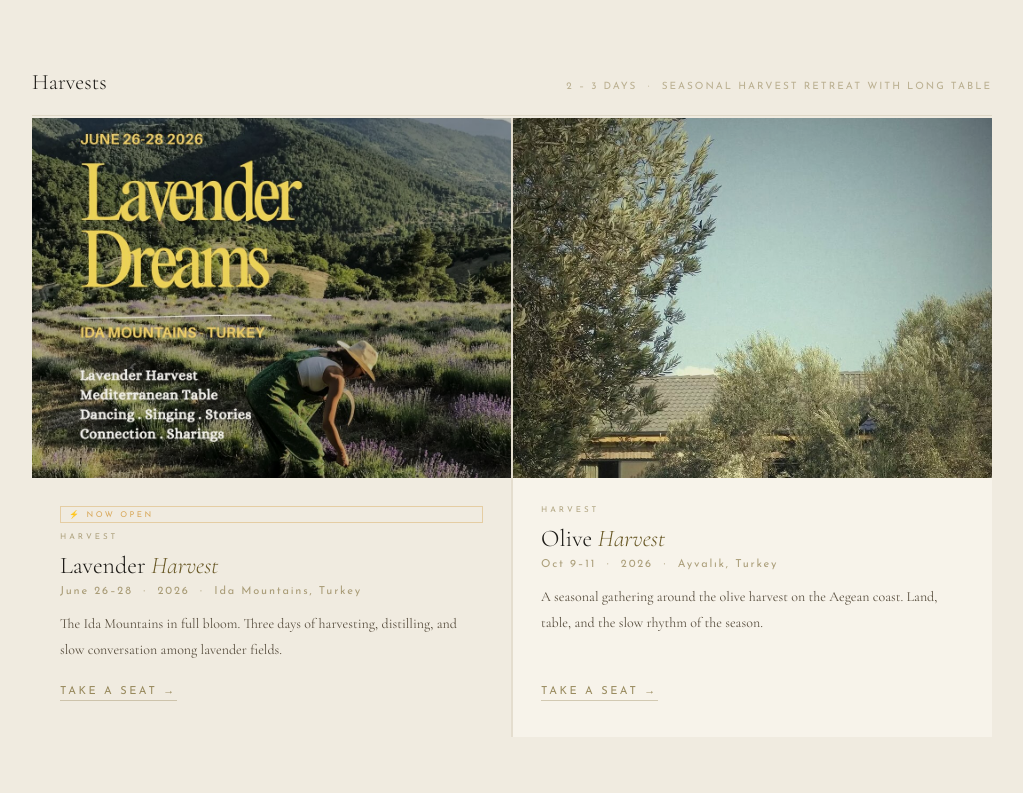
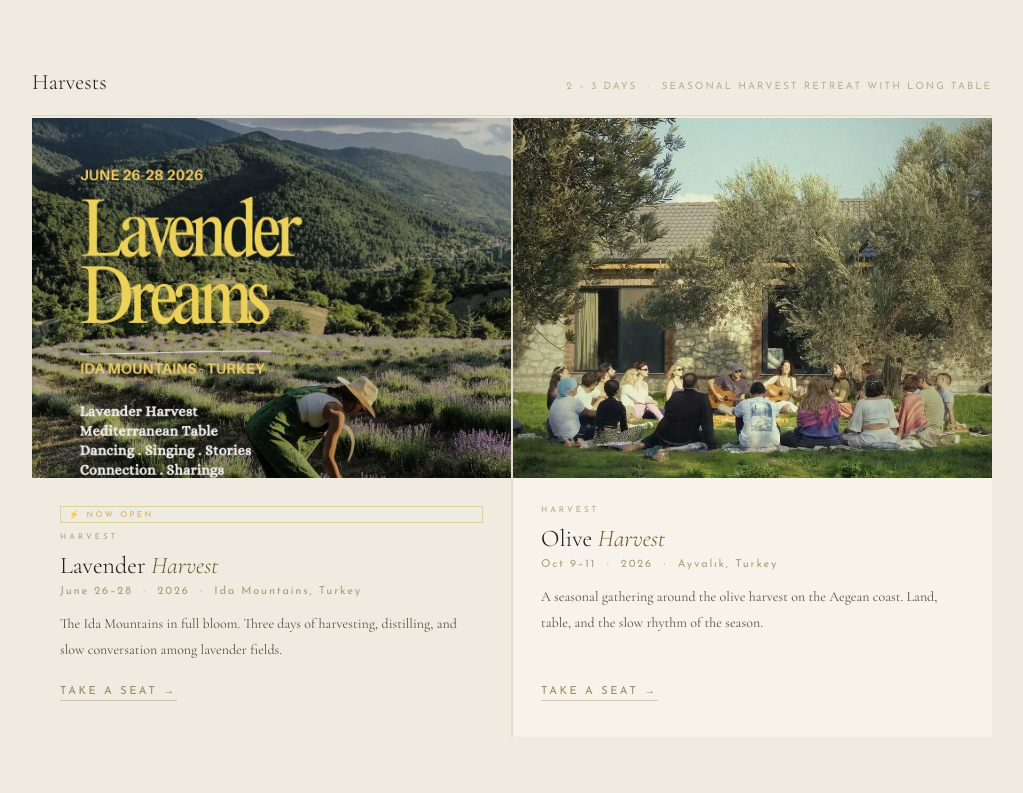
Before and after one commit to mervepurde/wisdomwalk, a plain HTML site: page index.html in a window 1280 px wide. Shown: the part 2027-2820 px from the top of the page, without its empty margins (128-1151 px from the left). Drawn offline with nearby package versions, Linux system fonts and the light colour scheme.

Commit message:
Add files via upload

```diff
--- a/index.html
+++ b/index.html
@@ -306,7 +306,10 @@
 .upcoming-pair-img {
   width: 100%; aspect-ratio: 4/3; object-fit: cover; display: block;
   filter: sepia(6%) contrast(1.04) brightness(0.92);
-  object-position: center 15%;
+}
+
+.lavender-upcoming-img {
+  object-position: center top;
 }
 .upcoming-pair-body { padding: 28px 28px 36px; flex: 1; display: flex; flex-direction: column; }
 .upcoming-pair-body .card-type { margin-bottom: 10px; }
@@ -816,7 +819,7 @@
     </div>
     <div class="upcoming-pair">
       <div class="upcoming-pair-card">
-        <img src="photos/lavender%20upcoming.jpg" alt="Lavender Harvest, Ida Mountains" class="upcoming-pair-img">
+        <img src="photos/lavender%20upcoming.jpg" alt="Lavender Harvest, Ida Mountains" class="upcoming-pair-img lavender-upcoming-img">
         <div class="upcoming-pair-body">
           <div class="card-priority-tag">&#9889; Now open</div>
           <div class="card-type card-type-earth">Harvest</div>
```
